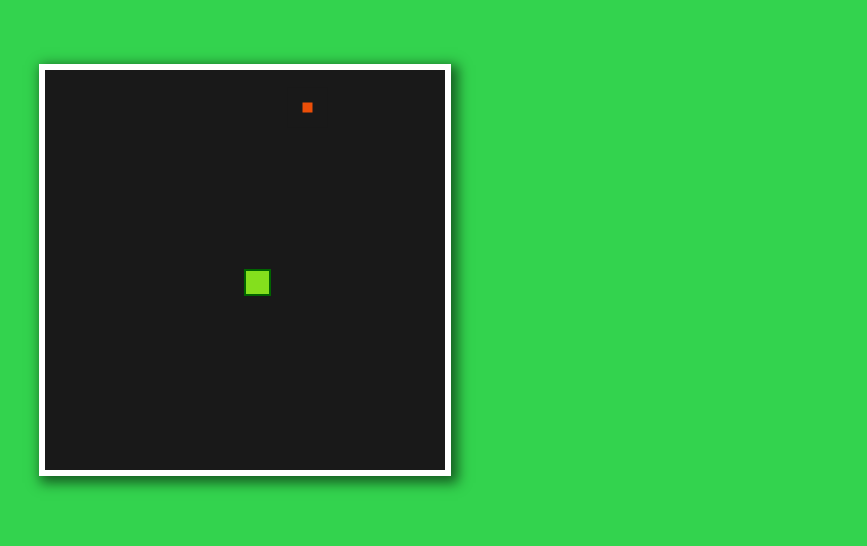
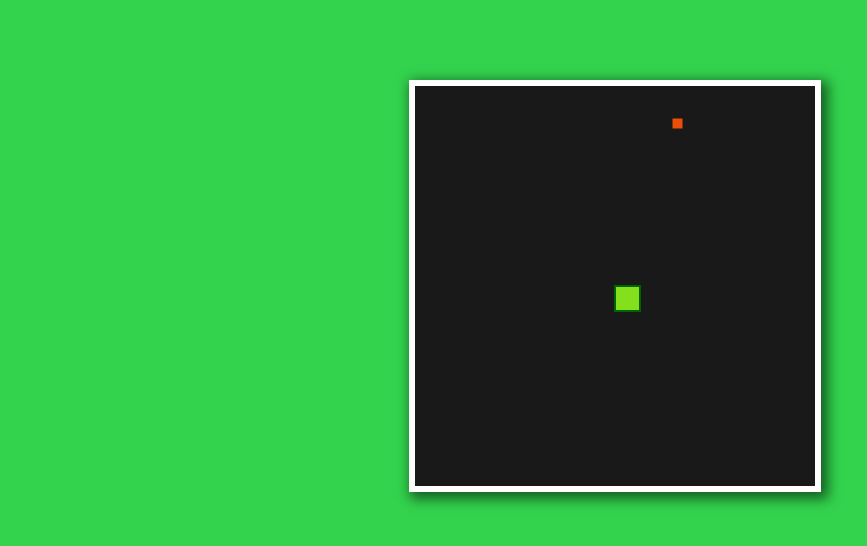
Before and after one commit to laoiseearle/snake, a plain HTML site: page index.html in a window 1280 px wide. Shown: the whole page, without its empty margins (25-892 px from the left). Drawn offline with Linux system fonts and the light colour scheme.

Commit message:
Center canvas on page

```diff
--- a/index.html
+++ b/index.html
@@ -7,8 +7,9 @@
     <title>Snake</title>
 </head>
 <body>
+<div class="game-container">
     <canvas id="game-screen" height="400" width="400"></canvas>
-
+</div>
     <script src="snake.js" type="text/javascript"></script>
 </body>
 </html>
--- a/styles.css
+++ b/styles.css
@@ -8,10 +8,15 @@ body{
     height: 100vh;
     width: 100vw;
     background-color: rgb(51, 211, 78);
+    position: fixed;
+}
+.game-container{
+    display: flex;
+    justify-content: center;
+    margin-top: 80px;
 }
 
 #game-screen{
     border: 6px solid white;
-    margin: 5%;
     box-shadow: 4px 4px 12px 3px rgb(22, 95, 34);
 }
```
